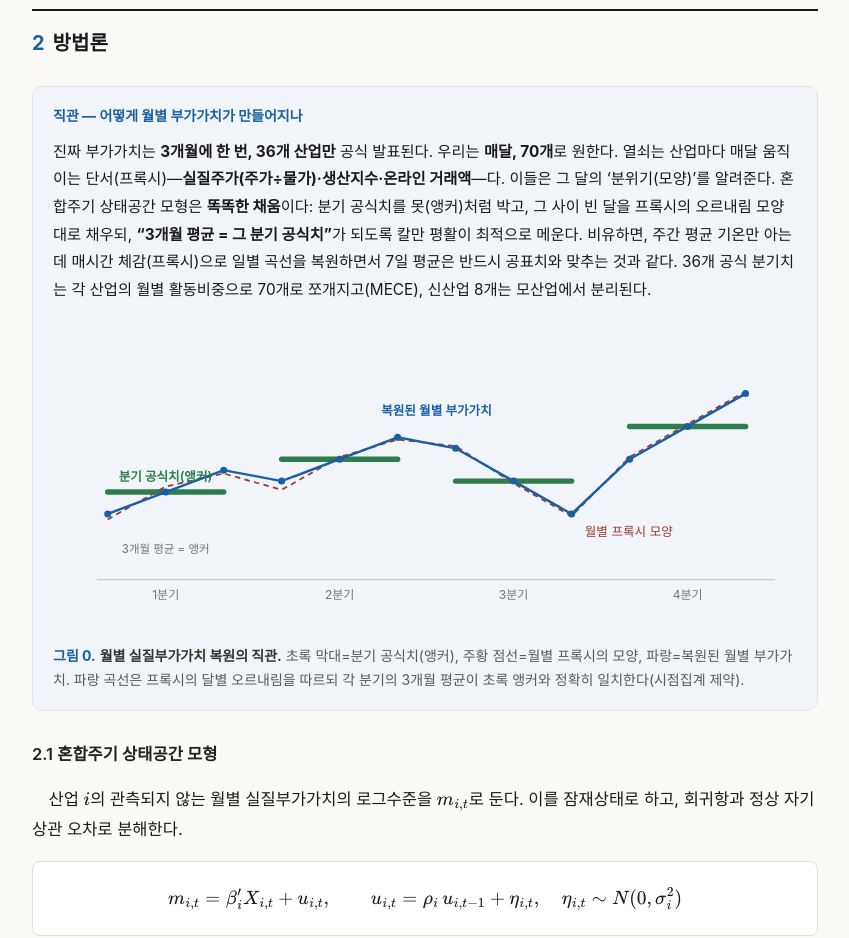
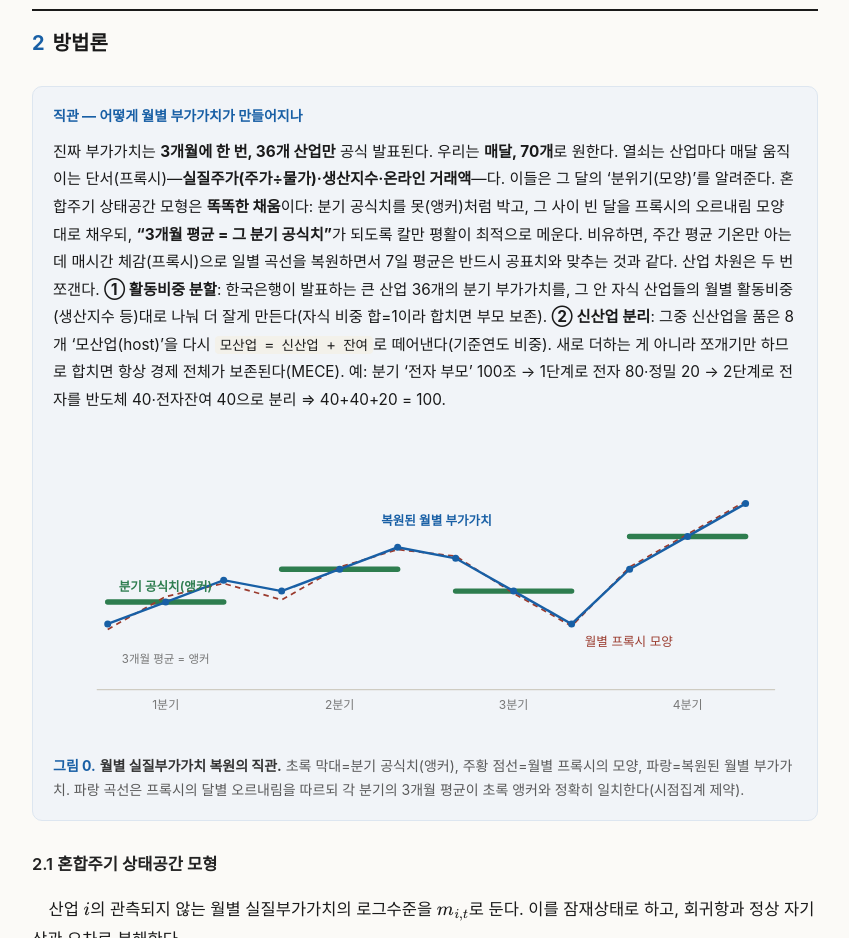
Before and after one commit to sdkparkforbi/gva-monthly-ssm-70, a plain HTML site: page index.html in a window 1280 px wide. Shown: the part 1340-2278 px from the top of the page, without its empty margins (215-1064 px from the left). Drawn offline with nearby package versions, Linux system fonts and the light colour scheme.

Commit message:
직관 박스: 36→70 활동비중 분할 + 신산업 carve-out을 2단계+숫자예시로 명확화

```diff
--- a/index.html
+++ b/index.html
@@ -89,7 +89,7 @@ code{background:var(--code);padding:1px 5px;border-radius:4px;font-size:13.5px;f
 
 <h2><span class="no">2</span>방법론</h2>
 <div class="box"><div class="bt">직관 — 어떻게 월별 부가가치가 만들어지나</div>
-<p>진짜 부가가치는 <b>3개월에 한 번, 36개 산업만</b> 공식 발표된다. 우리는 <b>매달, 70개</b>로 원한다. 열쇠는 산업마다 매달 움직이는 단서(프록시)—<b>실질주가(주가÷물가)·생산지수·온라인 거래액</b>—다. 이들은 그 달의 ‘분위기(모양)’를 알려준다. 혼합주기 상태공간 모형은 <b>똑똑한 채움</b>이다: 분기 공식치를 못(앵커)처럼 박고, 그 사이 빈 달을 프록시의 오르내림 모양대로 채우되, <b>“3개월 평균 = 그 분기 공식치”</b>가 되도록 칼만 평활이 최적으로 메운다. 비유하면, 주간 평균 기온만 아는데 매시간 체감(프록시)으로 일별 곡선을 복원하면서 7일 평균은 반드시 공표치와 맞추는 것과 같다. 36개 공식 분기치는 각 산업의 월별 활동비중으로 70개로 쪼개지고(MECE), 신산업 8개는 모산업에서 분리된다.</p>
+<p>진짜 부가가치는 <b>3개월에 한 번, 36개 산업만</b> 공식 발표된다. 우리는 <b>매달, 70개</b>로 원한다. 열쇠는 산업마다 매달 움직이는 단서(프록시)—<b>실질주가(주가÷물가)·생산지수·온라인 거래액</b>—다. 이들은 그 달의 ‘분위기(모양)’를 알려준다. 혼합주기 상태공간 모형은 <b>똑똑한 채움</b>이다: 분기 공식치를 못(앵커)처럼 박고, 그 사이 빈 달을 프록시의 오르내림 모양대로 채우되, <b>“3개월 평균 = 그 분기 공식치”</b>가 되도록 칼만 평활이 최적으로 메운다. 비유하면, 주간 평균 기온만 아는데 매시간 체감(프록시)으로 일별 곡선을 복원하면서 7일 평균은 반드시 공표치와 맞추는 것과 같다. 산업 차원은 두 번 쪼갠다. <b>① 활동비중 분할</b>: 한국은행이 발표하는 큰 산업 36개의 분기 부가가치를, 그 안 자식 산업들의 월별 활동비중(생산지수 등)대로 나눠 더 잘게 만든다(자식 비중 합=1이라 합치면 부모 보존). <b>② 신산업 분리</b>: 그중 신산업을 품은 8개 ‘모산업(host)’을 다시 <code>모산업 = 신산업 + 잔여</code>로 떼어낸다(기준연도 비중). 새로 더하는 게 아니라 쪼개기만 하므로 합치면 항상 경제 전체가 보존된다(MECE). 예: 분기 ‘전자 부모’ 100조 → 1단계로 전자 80·정밀 20 → 2단계로 전자를 반도체 40·전자잔여 40으로 분리 ⇒ 40+40+20 = 100.</p>
 <figure style="margin:14px 0 2px">
 <svg viewBox="0 0 680 280" width="100%" role="img" aria-label="월별 부가가치 복원 도식: 분기 앵커 + 월별 프록시 모양 → 3개월 평균이 앵커와 일치하는 월별 곡선">
   <line x1="40" y1="240" x2="660" y2="240" stroke="#cfccc2" stroke-width="1"/>
```
Also changed, not shown: 1 other file.
